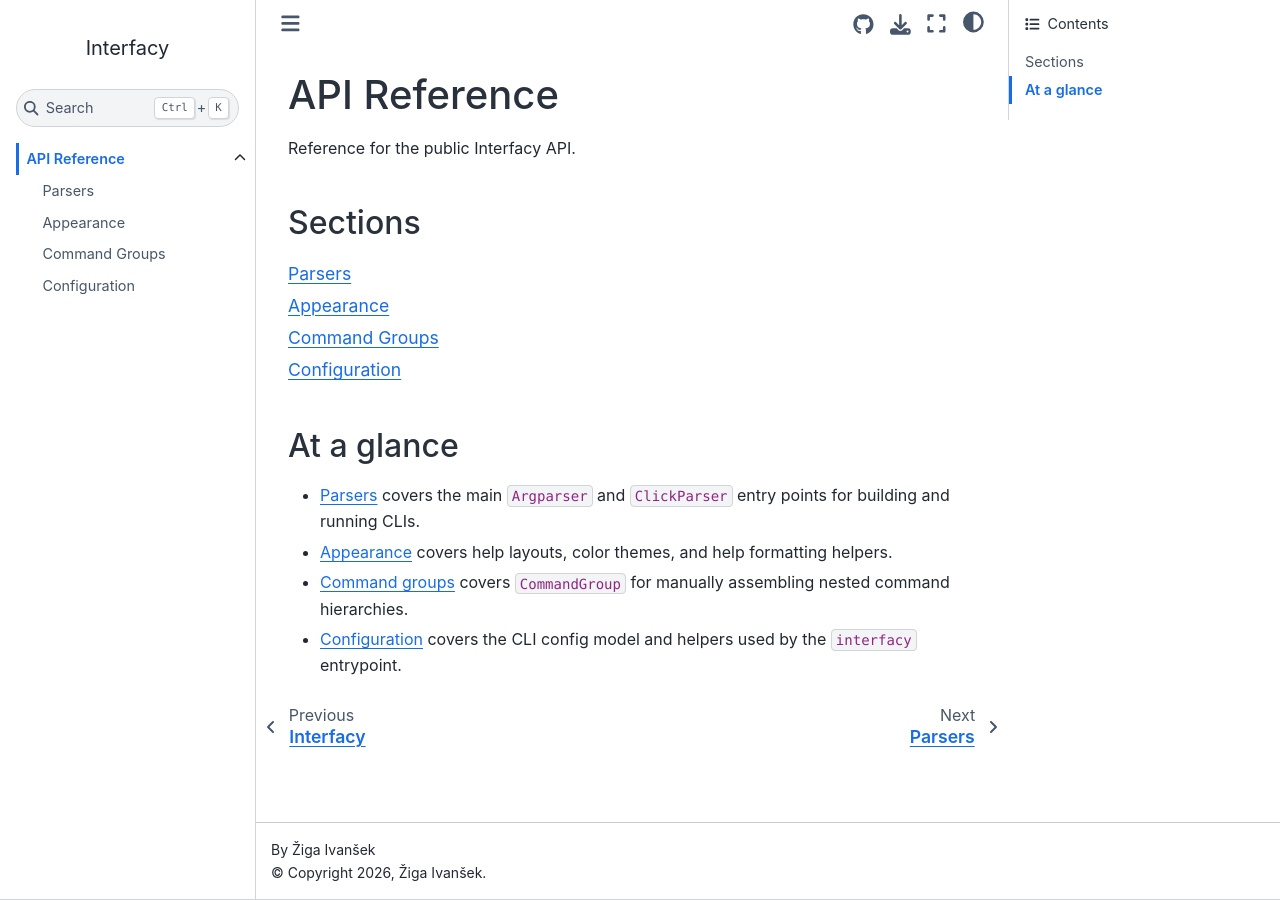
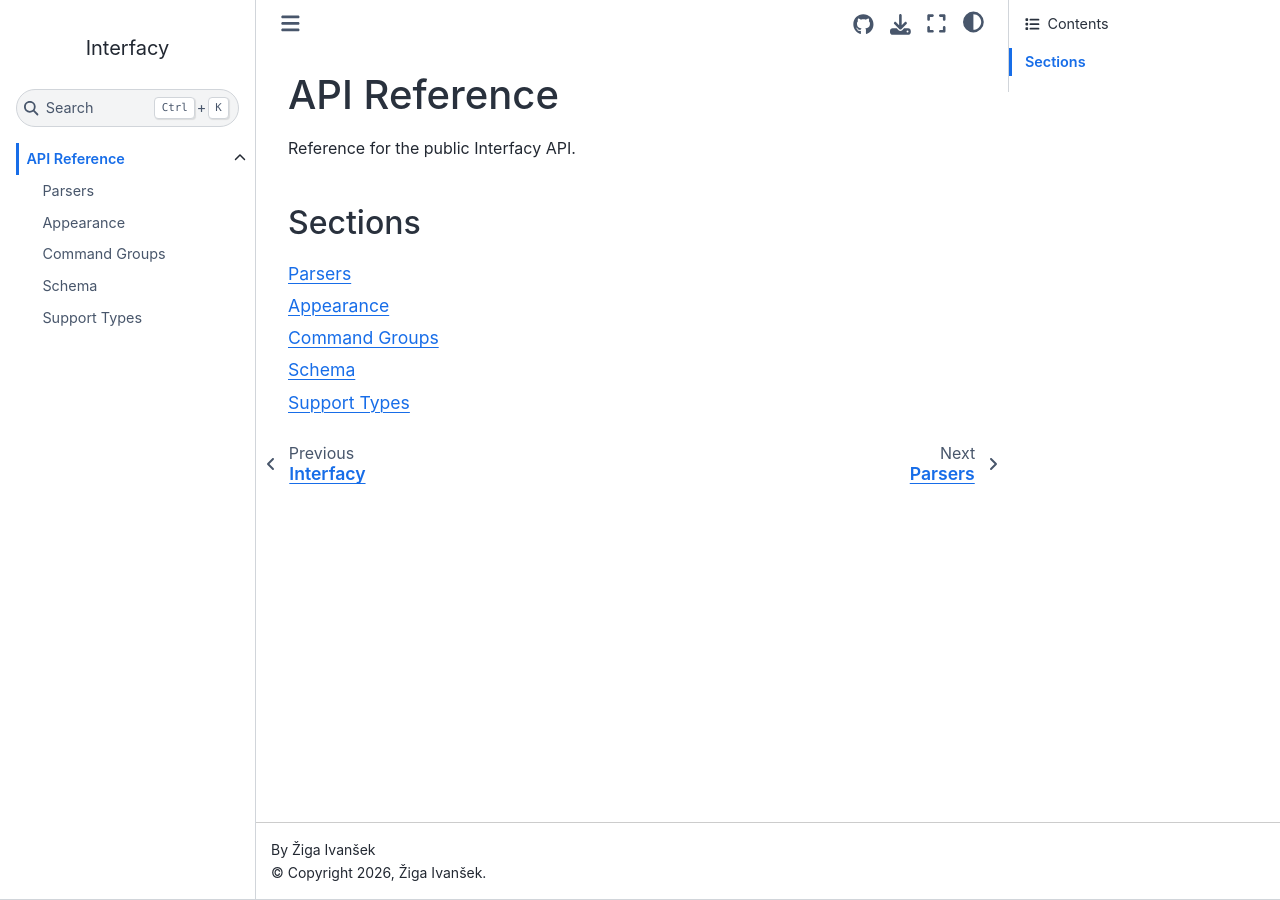
Before and after one commit to zigai/interfacy, a Sphinx documentation site: the page built from docs/api/index.md, in a window 1280 px wide. Built offline with Sphinx 7.4.7 and the Sphinx Book theme 1.1.4, drawn with Linux system fonts in a browser that asks for light colours.

Commit message:
docs(api): add schema support refs

````diff
--- a/docs/api/index.md
+++ b/docs/api/index.md
@@ -10,16 +10,6 @@ Reference for the public Interfacy API.
 parsers
 appearance
 groups
-configuration
+schema
+support
 ```
-
-## At a glance
-
-- [Parsers](parsers.md) covers the main `Argparser` and `ClickParser` entry
-  points for building and running CLIs.
-- [Appearance](appearance.md) covers help layouts, color themes, and help
-  formatting helpers.
-- [Command groups](groups.md) covers `CommandGroup` for manually assembling
-  nested command hierarchies.
-- [Configuration](configuration.md) covers the CLI config model and helpers used
-  by the `interfacy` entrypoint.
````
Also changed, not shown: docs/api/appearance.md (+8 -0 lines), docs/api/configuration.md (deleted, +0 -23 lines), docs/api/schema.md (added, +59 -0 lines), docs/api/support.md (added, +83 -0 lines).
